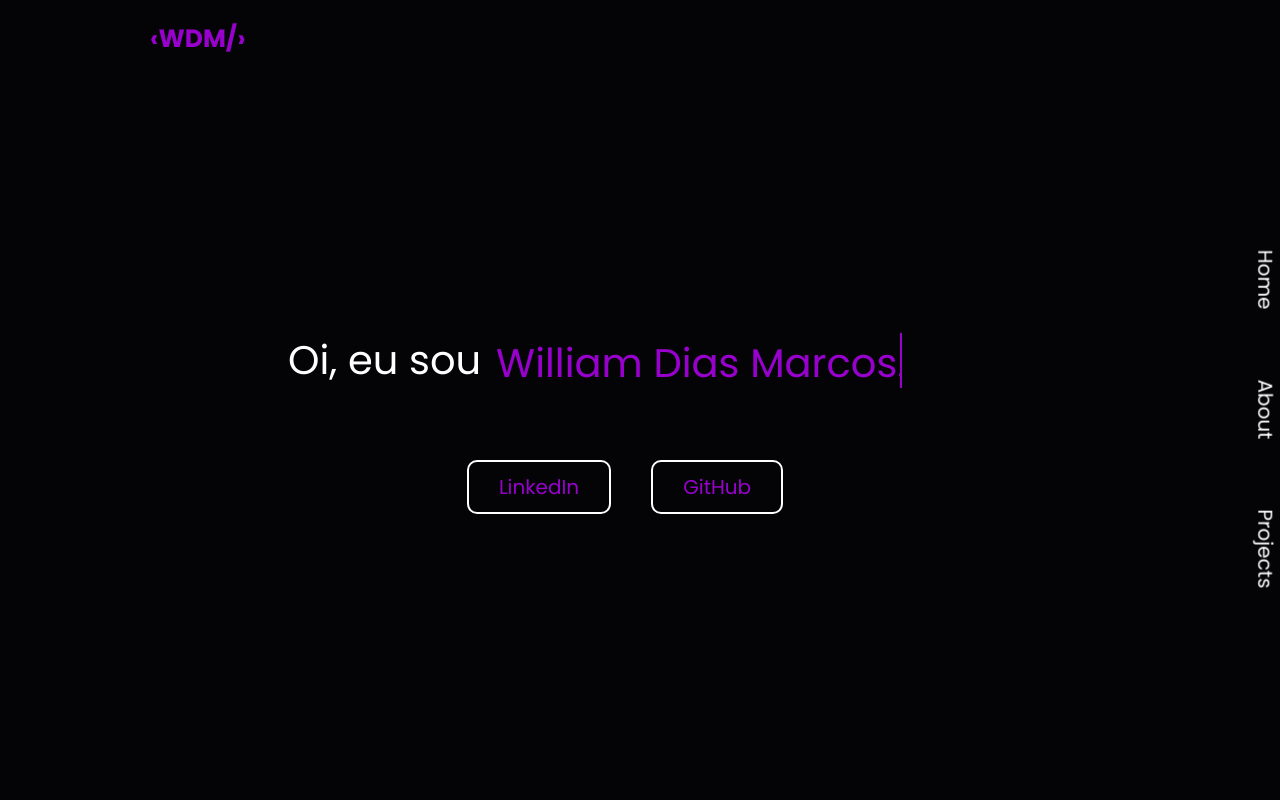
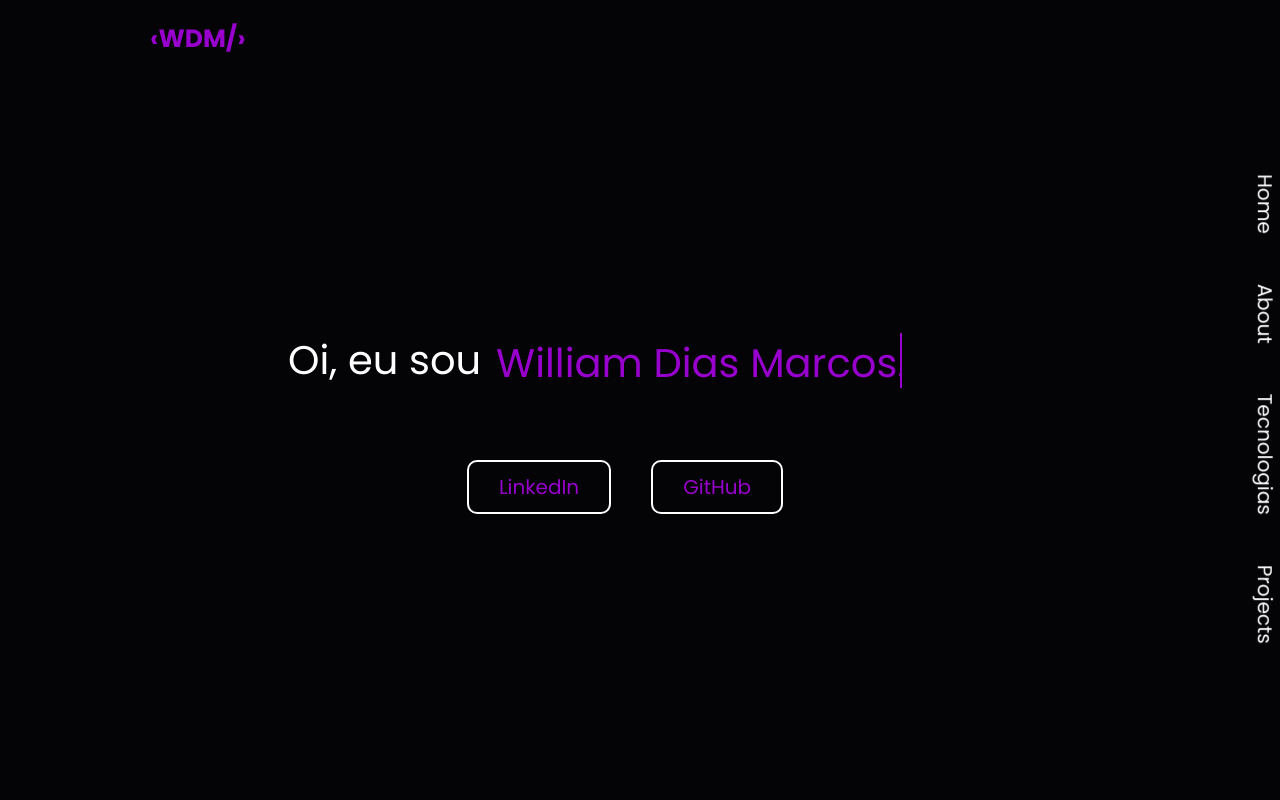
Before and after one commit to William-Dias-Marcos/Portfolio_Angular, an Angular app: page / in a window 1280 px wide. Shown: the top 800 px of the page. Built offline with nearby package versions, Linux system fonts and the light colour scheme; no server answers.

Commit message:
links navigation

```diff
--- a/src/app/components/header/header.component.css
+++ b/src/app/components/header/header.component.css
@@ -26,11 +26,14 @@ nav {
   position: fixed;
 }
 nav a {
-  margin-left: 70px;
+  margin-left: 50px;
   font-size: 20px;
   text-decoration: none;
   cursor: pointer;
   color: #fff;
+}
+nav a:hover {
+  color: #9800ce;
 }
 
 @media only screen and (max-width: 800px) {
--- a/src/app/components/header/header.component.html
+++ b/src/app/components/header/header.component.html
@@ -5,6 +5,7 @@
   <nav>
     <a href="#home">Home</a>
     <a href="#about">About</a>
+    <a href="#technologies">Tecnologias</a>
     <a href="#projects">Projects</a>
   </nav>
 </div>
```
